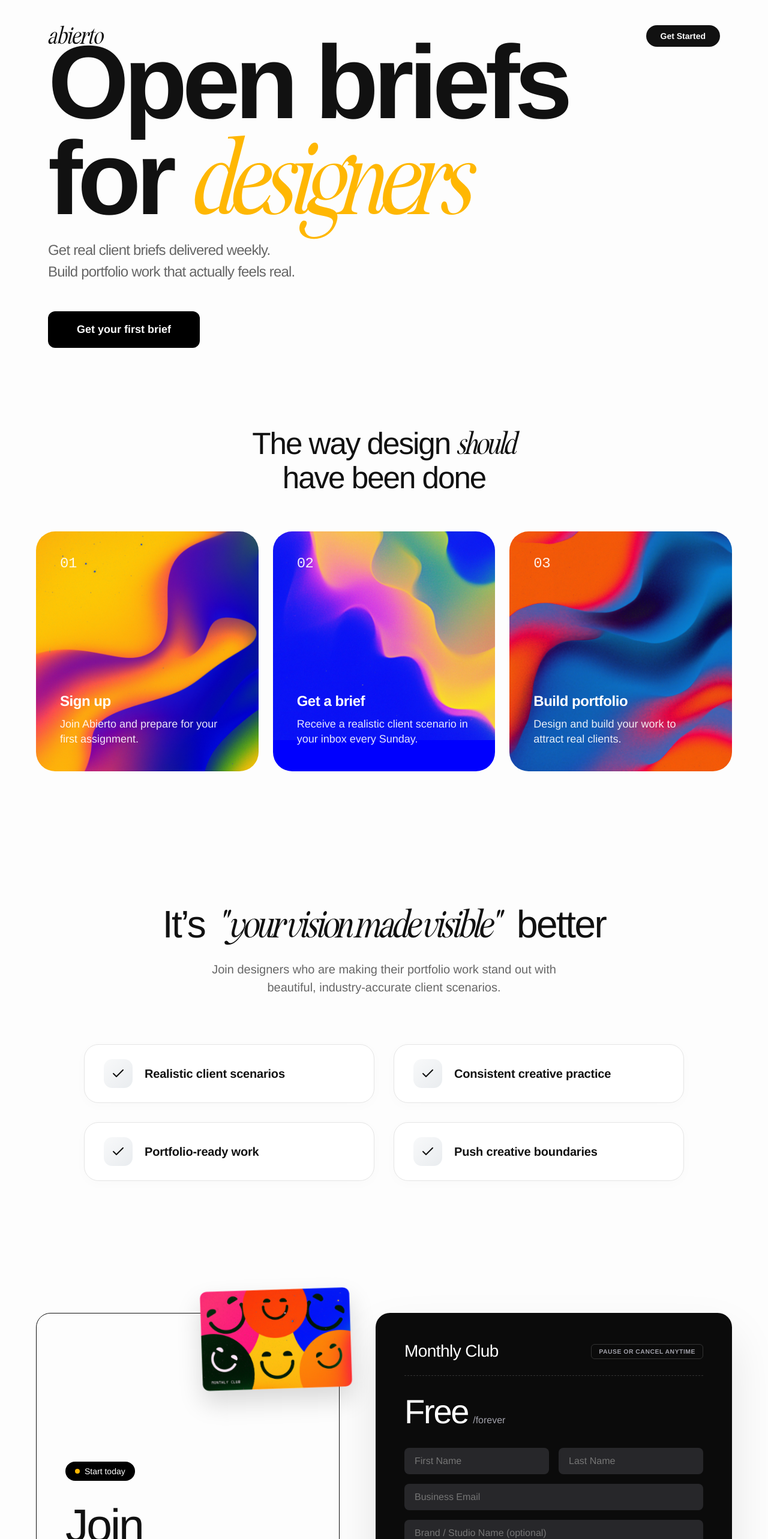
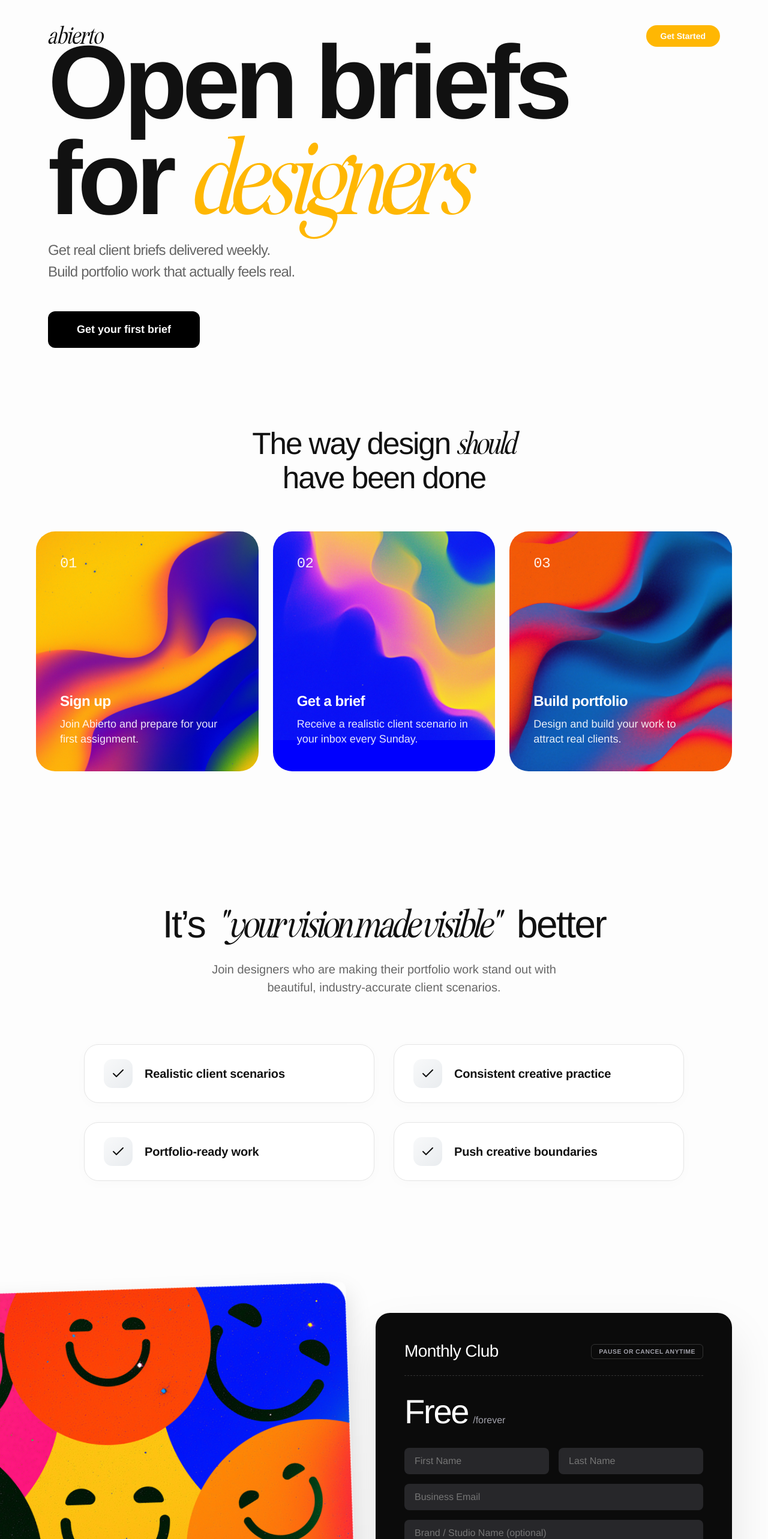
Before and after one commit to jmartinez002/design-now, a Next.js app: page / in a window 1280 px wide. Shown: the top 2566 px of the page at 60% size. Built offline with nearby package versions, Linux system fonts and the light colour scheme.

Commit message:
Remove css width lock on form image

```diff
--- a/src/app/page.tsx
+++ b/src/app/page.tsx
@@ -31,7 +31,7 @@
             onClick={scrollToSignup}
             style={{
               zIndex: 1000,
-              backgroundColor: 'var(--foreground)',
+              backgroundColor: 'var(--brand-yellow)',
               color: 'var(--background)',
               padding: '10px 24px',
               borderRadius: '99px',
--- a/src/components/SignupForm.module.css
+++ b/src/components/SignupForm.module.css
@@ -43,7 +43,6 @@
   position: absolute;
   top: -40px;
   right: -20px;
-  width: 250px;
   height: auto;
   border-radius: 12px;
   box-shadow: 0 20px 40px rgba(0, 0, 0, 0.15);
@@ -70,7 +69,7 @@
   .floatingImage {
     top: -20px;
     right: 0px;
-    width: 180px;
+    max-width: 80vw;
   }
 }
 
--- a/src/components/SignupForm.tsx
+++ b/src/components/SignupForm.tsx
@@ -42,8 +42,8 @@
             <Image
               src="/smc.png"
               alt="Monthly Club Card"
-              width={260}
-              height={180}
+              width={800}
+              height={554}
               className={styles.floatingImage}
             />
             <div className={styles.badge}>
```
